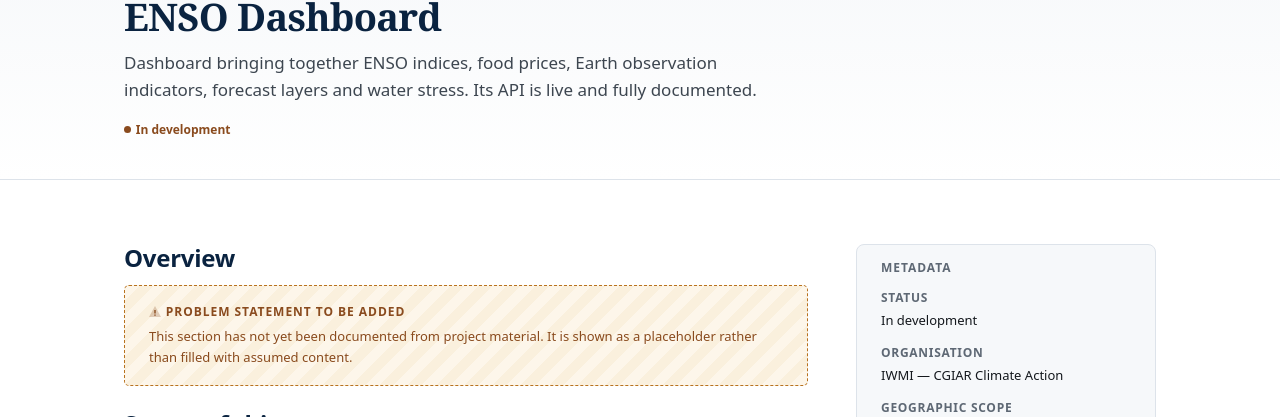
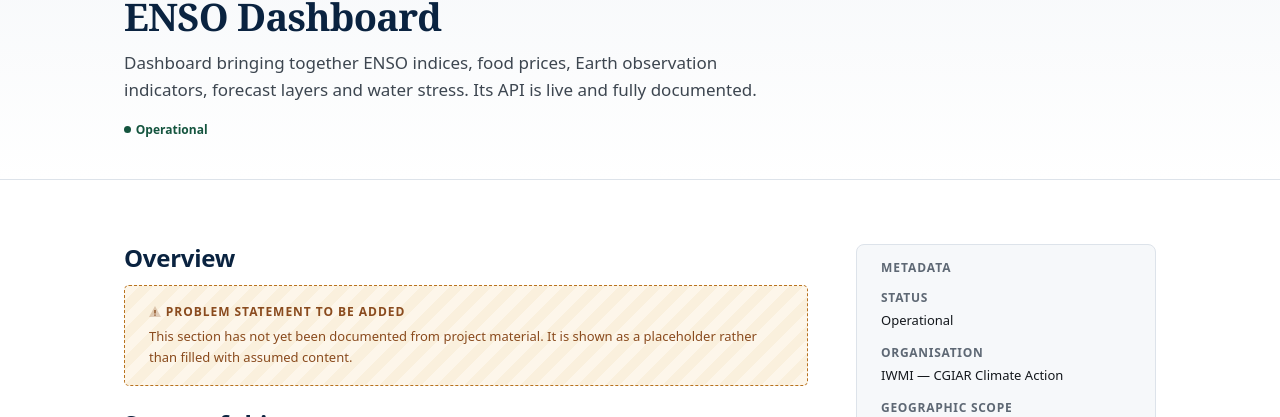
Before and after one commit to wrd-iwmi/s2s-platform, a Jekyll site: the page built from _tools/enso-dashboard.md, in a window 1280 px wide and 900 px high. Shown: the part 186-603 px from the top of the window. Built offline with Jekyll 4.4.1, drawn with Linux system fonts in a browser that asks for light colours.

Commit message:
Update enso-dashboard.md
Changed its status to operational

```diff
--- a/_tools/enso-dashboard.md
+++ b/_tools/enso-dashboard.md
@@ -1,7 +1,7 @@
 ---
 title: ENSO Dashboard
 summary: Dashboard bringing together ENSO indices, food prices, Earth observation indicators, forecast layers and water stress. Its API is live and fully documented.
-status: In development
+status: Operational
 flagship: true
 weight: 100
 tags:
```
